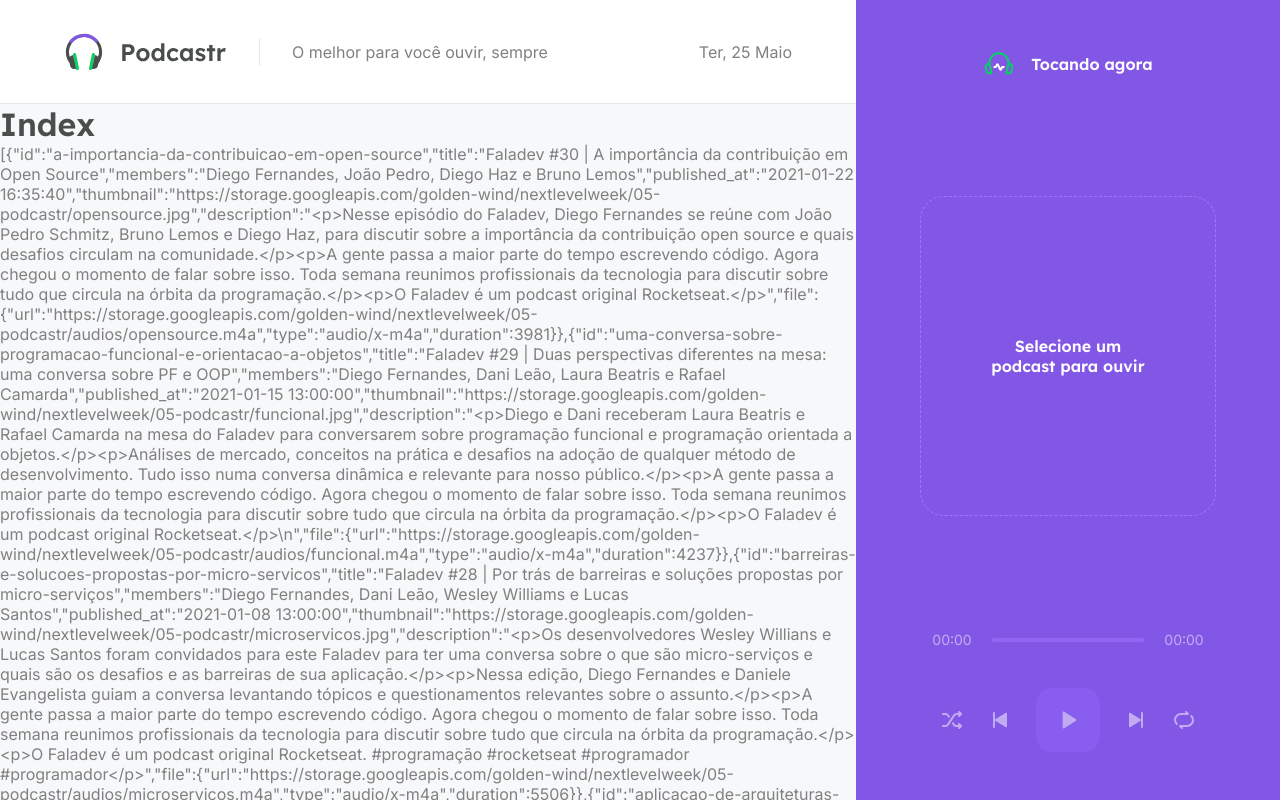
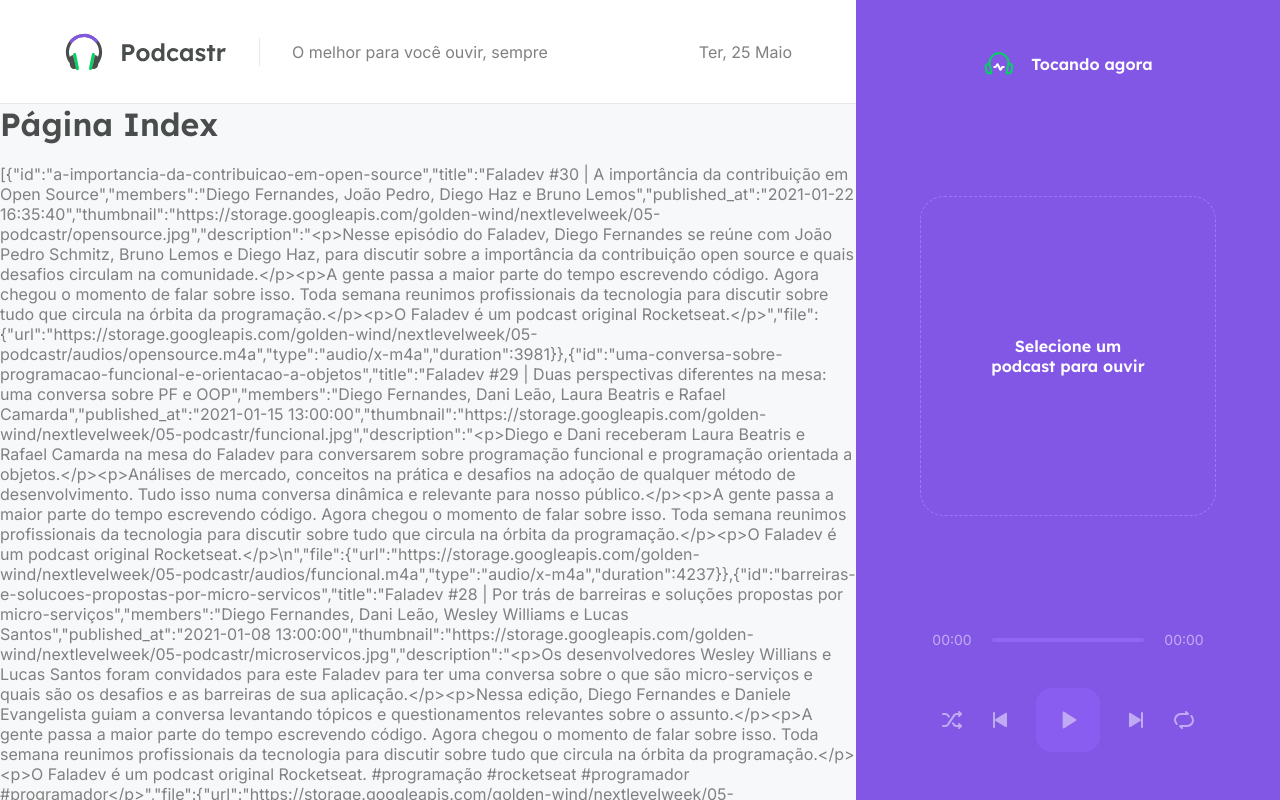
Before and after one commit to JuniorUbarana/podcastr, a Next.js app: page / in a window 1280 px wide. Shown: the top 800 px of the page. Built offline with nearby package versions, Linux system fonts and the light colour scheme; data requests are answered from the project's data file.

Commit message:
Code working

```diff
--- a/src/pages/index.tsx
+++ b/src/pages/index.tsx
@@ -1,7 +1,8 @@
 export default function Home(props) {
   return (
     <>
-      <h1>Index</h1>
+      <h1>Página Index</h1>
+      <p>&nbsp;</p>
       <p>{JSON.stringify(props.episodes)}</p>
     </>
   );
```
